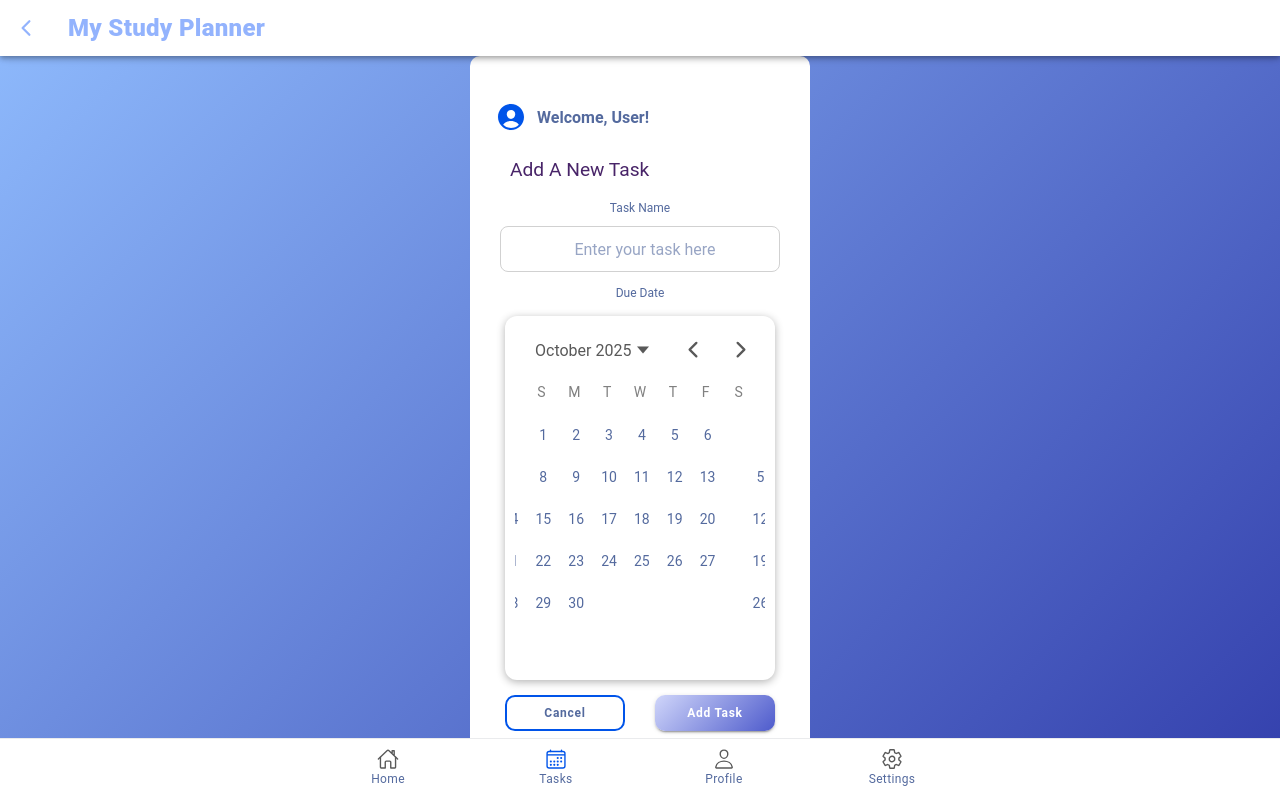
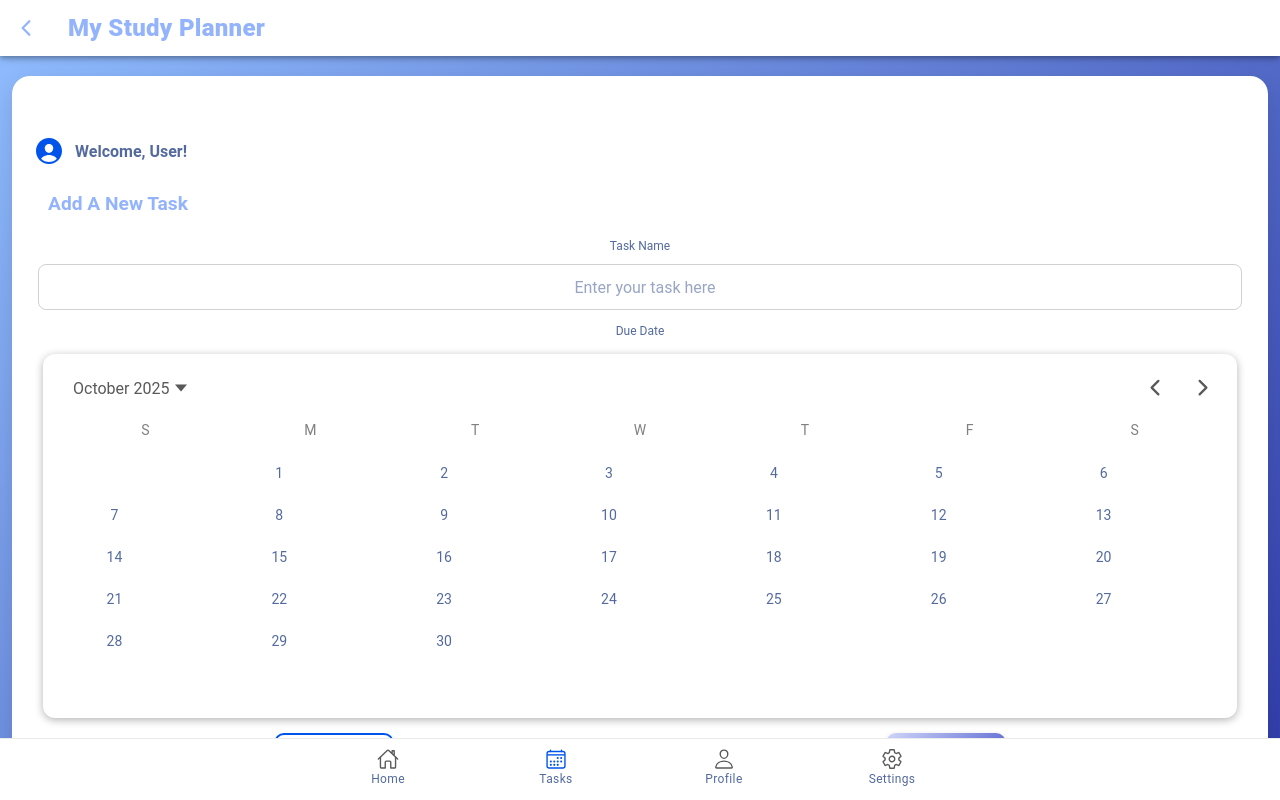
Before and after one commit to GoldenAkaza/MobileLabwork4-Team1, a React (Vite) app: page /tasks in a window 1280 px wide. Built offline with nearby package versions, Linux system fonts and the light colour scheme; no server answers; sample sign-in values are in the browser's storage.

Commit message:
korjailtu ja yhdistelty tyylejä lisää

```diff
--- a/src/pages/Profile.css
+++ b/src/pages/Profile.css
@@ -19,7 +19,7 @@
 
   /* Centering and sizing the card */
   margin: 20px 12px;
-  padding: 10px 10px;
+  padding: 10px 0px;
   /* Add padding/margin to prevent cut-off at the bottom */
   box-shadow: 0 8px 22px rgba(0, 0, 0, 0.12);
 
--- a/src/pages/Tasks.css
+++ b/src/pages/Tasks.css
@@ -1,21 +1,20 @@
-.content-background {
+.tasks-container {
   --background: linear-gradient(135deg, #8fbbfd, #333fac);
   color: rgb(255, 255, 255);
-  padding-top: 0;
+  display: flex;
 }
 
-.welcome-content {
+.tasks-content {
   background: rgb(255, 255, 255);
-  box-shadow: none;
-  max-width: 340px;
-  margin: 0px auto;
-  margin-bottom: 100px;
+  box-shadow: 0 8px 22px rgba(0, 0, 0, 0.12);
+  margin: 20px 12px;
+  padding: 34px 16px;
   text-align: center;
-  border-radius: 10px;
+  border-radius: 18px;
   color: #546a9e;
 }
 
-.welcome-section {
+.tasks-section {
   display: flex;
   align-items: center;
   margin-top: 20px;
--- a/src/pages/Tasks.tsx
+++ b/src/pages/Tasks.tsx
@@ -86,9 +86,9 @@ const Tasks: React.FC = () => {
         </IonToolbar>
       </IonHeader>
 
-      <IonContent fullscreen className="content-background">
-        <div className="welcome-content">
-          <div className="welcome-section mono-font">
+      <IonContent className="tasks-container">
+        <div className="tasks-content">
+          <div className="tasks-section mono-font">
             <IonIcon icon={personCircle} size="large" color="primary" />
             <span style={{ marginLeft: "10px", fontWeight: "bold" }}>
               Welcome, User!
```
